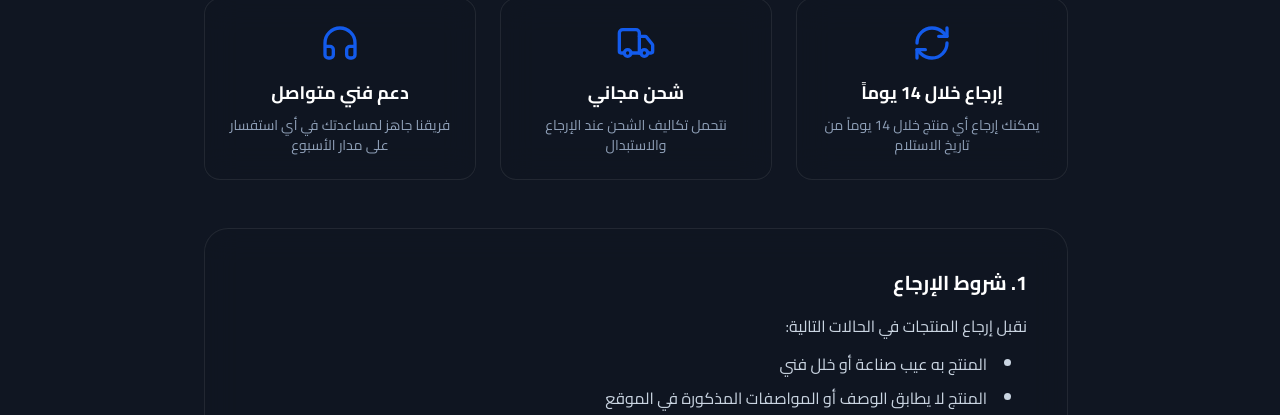
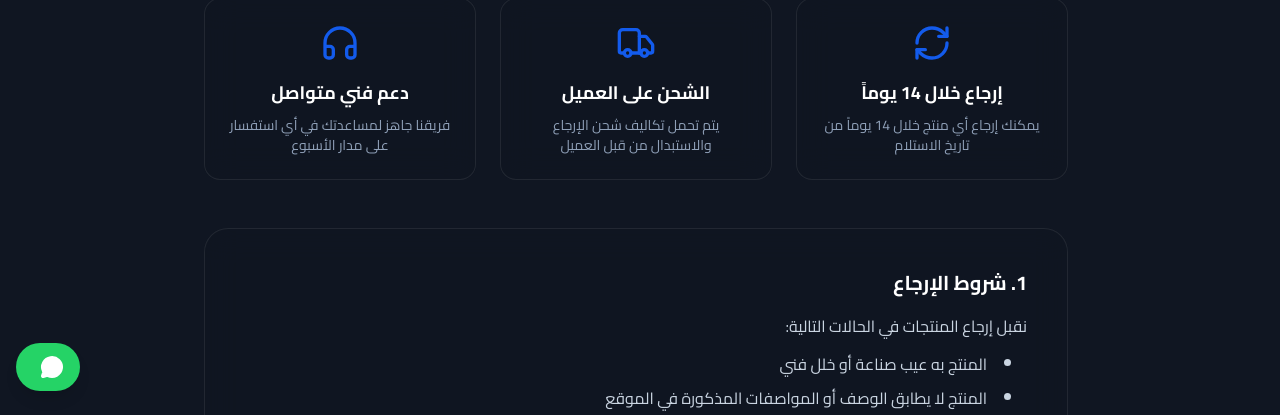
Before and after one commit to 0xA7med/Al3amer_Store, a React (Vite) app in the folder monorepo/apps/web/: page /return-policy in a window 1280 px wide. Shown: the part 385-800 px from the top of the page. Built offline with nearby package versions, Linux system fonts and the light colour scheme; no server answers.

Commit message:
feat: return policy text fix, add floating whatsapp button

```diff
--- a/monorepo/apps/web/src/App.tsx
+++ b/monorepo/apps/web/src/App.tsx
@@ -9,6 +9,7 @@ import { ProtectedRoute } from './components/auth/ProtectedRoute';
 import { Toaster } from 'react-hot-toast';
 import { useEffect } from 'react';
 import { ErrorBoundary } from './components/ui/ErrorBoundary';
+import FloatingWhatsApp from './components/ui/FloatingWhatsApp';
 
 // Scroll to top on every route change
 function ScrollToTop() {
@@ -120,6 +121,7 @@ function App() {
                       </ErrorBoundary>
                     </main>
                     <Footer />
+                    <FloatingWhatsApp />
                   </div>
                 }
               />
--- /dev/null
+++ b/monorepo/apps/web/src/components/ui/FloatingWhatsApp.tsx
@@ -0,0 +1,24 @@
+import { MessageCircle } from 'lucide-react';
+import { useSettings } from '../../context/SettingsContext';
+
+export default function FloatingWhatsApp() {
+  const { settings } = useSettings();
+  const phone = settings.supportPhone || '201012345678';
+  const waNumber = phone.replace(/\D/g, '');
+  const waUrl = `https://wa.me/${waNumber}`;
+
+  return (
+    <a
+      href={waUrl}
+      target="_blank"
+      rel="noopener noreferrer"
+      className="fixed bottom-6 left-6 z-50 flex items-center gap-2 px-4 py-3 rounded-full bg-[#25D366] text-white shadow-lg hover:bg-[#20bd5a] transition-all hover:scale-105 active:scale-95 group"
+      aria-label="تواصل عبر واتساب"
+    >
+      <MessageCircle className="w-6 h-6 fill-white" />
+      <span className="text-sm font-bold max-w-0 overflow-hidden group-hover:max-w-[120px] transition-all duration-300 whitespace-nowrap">
+        تواصل واتساب
+      </span>
+    </a>
+  );
+}
--- a/monorepo/apps/web/src/pages/ReturnPolicyPage.tsx
+++ b/monorepo/apps/web/src/pages/ReturnPolicyPage.tsx
@@ -14,7 +14,7 @@ const ReturnPolicyPage = () => {
     <div className="bg-background-dark min-h-screen text-slate-200 font-body">
       <SEOHead
         title="سياسة الإرجاع والاستبدال"
-        description="سياسة الإرجاع والاستبدال في مركز العامر — يمكنك إرجاع أو استبدال المنتجات خلال 14 يوماً من تاريخ الشراء. الشحن مجاني للإرجاع."
+        description="سياسة الإرجاع والاستبدال في مركز العامر — يمكنك إرجاع أو استبدال المنتجات خلال 14 يوماً من تاريخ الشراء."
         canonical="/return-policy"
         jsonLd={[breadcrumbJsonLd]}
       />
@@ -40,7 +40,7 @@ const ReturnPolicyPage = () => {
         <div className="grid grid-cols-1 md:grid-cols-3 gap-6 mb-12">
           {[
             { icon: RefreshCw, title: 'إرجاع خلال 14 يوماً', desc: 'يمكنك إرجاع أي منتج خلال 14 يوماً من تاريخ الاستلام' },
-            { icon: Truck, title: 'شحن مجاني', desc: 'نتحمل تكاليف الشحن عند الإرجاع والاستبدال' },
+            { icon: Truck, title: 'الشحن على العميل', desc: 'يتم تحمل تكاليف شحن الإرجاع والاستبدال من قبل العميل' },
             { icon: HeadphonesIcon, title: 'دعم فني متواصل', desc: 'فريقنا جاهز لمساعدتك في أي استفسار على مدار الأسبوع' },
           ].map((item, idx) => (
             <div key={idx} className="glass-panel p-6 rounded-2xl text-center hover:bg-white/5 transition-colors">
@@ -80,7 +80,7 @@ const ReturnPolicyPage = () => {
               <li>تواصل مع فريق الدعم الفني عبر <Link to="/about" className="text-primary hover:underline">صفحة اتصل بنا</Link> أو عبر الواتساب</li>
               <li>قدم رقم الطلب ووصف المشكلة</li>
               <li>سيقوم فريقنا بتقييم الطلب والرد عليك خلال 24 ساعة</li>
-              <li>بعد الموافقة، سنقوم بترتيب شحن المنتج إلينا على نفقتنا</li>
+              <li>بعد الموافقة، يتم ترتيب شحن المنتج إلينا على نفقة العميل</li>
               <li>بعد فحص المنتج، سيتم الموافقة على الإرجاع أو الاستبدال</li>
             </ol>
           </Section>
```
